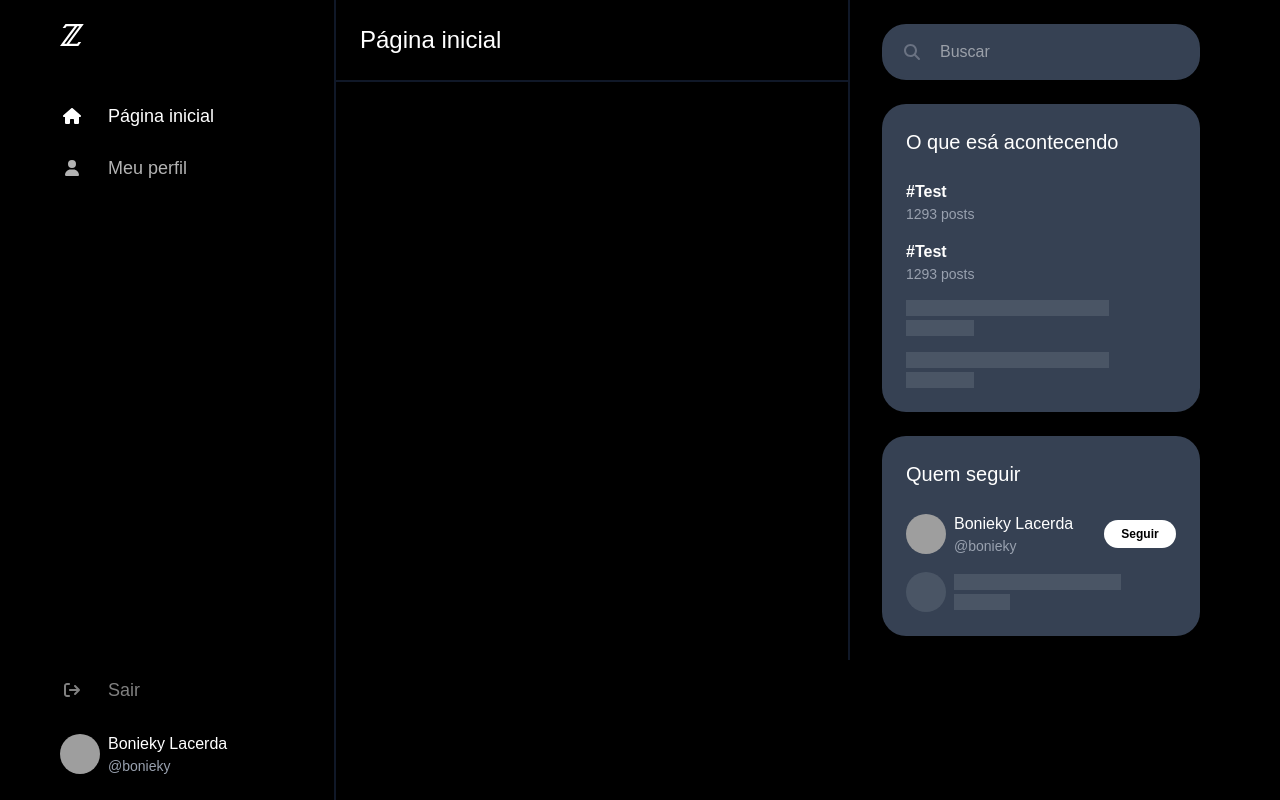
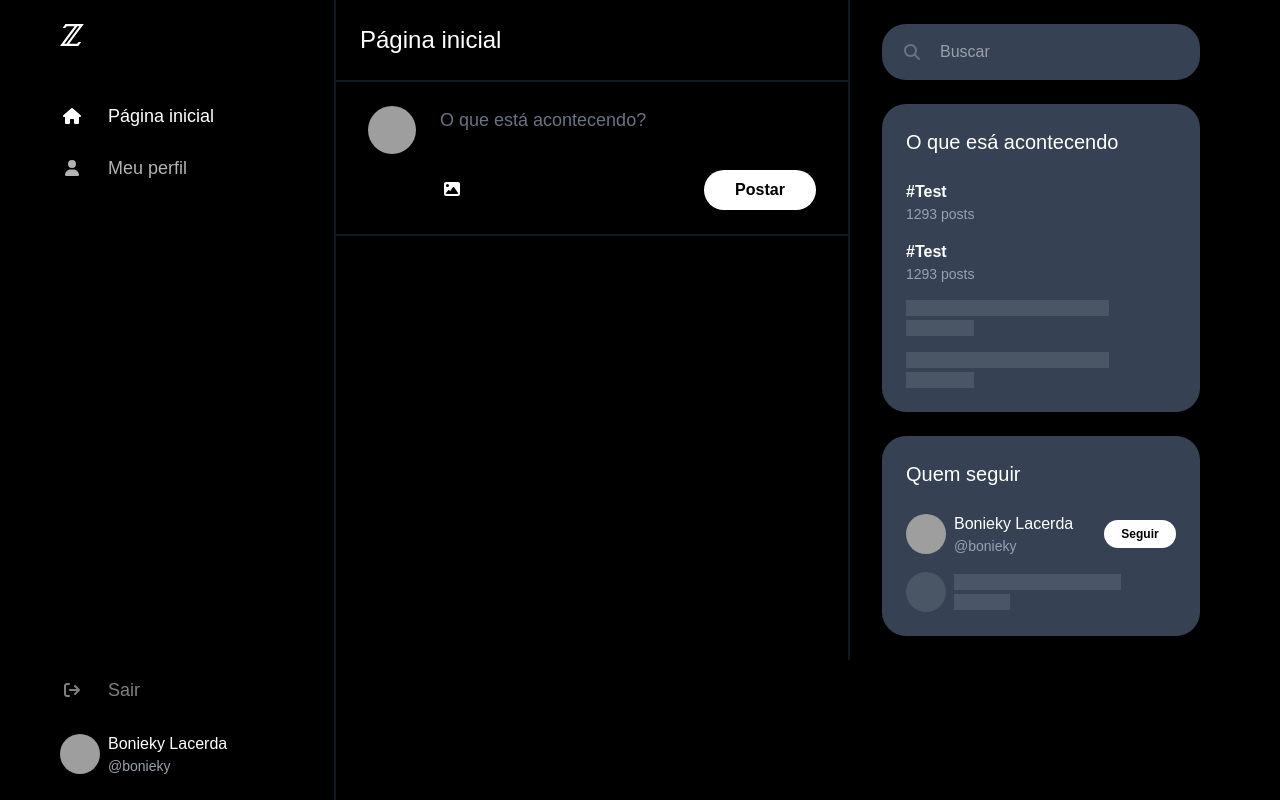
Before and after one commit to adonesbalica/z, a Next.js app: page /home in a window 1280 px wide. Built offline with nearby package versions, Linux system fonts and the light colour scheme; grey boxes are pictures that could not be loaded.

Commit message:
feat: post a text component

```diff
--- a/src/app/(ui)/home/page.tsx
+++ b/src/app/(ui)/home/page.tsx
@@ -1,9 +1,11 @@
-import { Header } from "@/components/home/header";
+import { HomeHeader } from "@/components/home/header";
+import { TweetPost } from "@/components/tweet/tweet-post";
 
 export default function Home() {
   return (
     <div>
-      <Header />
+      <HomeHeader />
+      <TweetPost />
     </div>
   );
 }
--- a/src/components/home/header.tsx
+++ b/src/components/home/header.tsx
@@ -6,7 +6,7 @@ import { faBars } from "@fortawesome/free-solid-svg-icons";
 import { useState } from "react";
 import { HomeMenu } from "./home-menu";
 
-export const Header = () => {
+export const HomeHeader = () => {
   const [showMenu, setShowMenu] = useState(false);
 
   const handleShowMenu = (state: boolean) => {
--- /dev/null
+++ b/src/components/tweet/tweet-post.tsx
@@ -0,0 +1,44 @@
+"use client";
+
+import { user } from "@/data/user";
+import { faImage } from "@fortawesome/free-solid-svg-icons";
+import { FontAwesomeIcon } from "@fortawesome/react-fontawesome";
+import Image from "next/image";
+import { Button } from "../ui/button";
+
+export const TweetPost = () => {
+  const handleImageUpload = () => {};
+
+  const handlePostClick = () => {};
+
+  return (
+    <div className="flex gap-6 px-8 py-6 border-b-2 border-gray-900">
+      <div>
+        <Image
+          src={user.avatar}
+          alt={user.name}
+          className="size-12 rounded-full"
+          width={100}
+          height={100}
+        />
+      </div>
+
+      <div className="flex-1">
+        <div
+          className="min-h-14 outline-none text-lg text-white empty:before:text-gray-500 empty:before:content-[attr(data-placeholder)]"
+          contentEditable
+          role="textbox"
+          data-placeholder="O que está acontecendo?"
+        ></div>
+        <div className="flex justify-between items-center mt-2">
+          <div className="cursor-pointer" onClick={handleImageUpload}>
+            <FontAwesomeIcon icon={faImage} className="size-6" />
+          </div>
+          <div className="w-28">
+            <Button label="Postar" size={2} onClick={handlePostClick} />
+          </div>
+        </div>
+      </div>
+    </div>
+  );
+};
```
